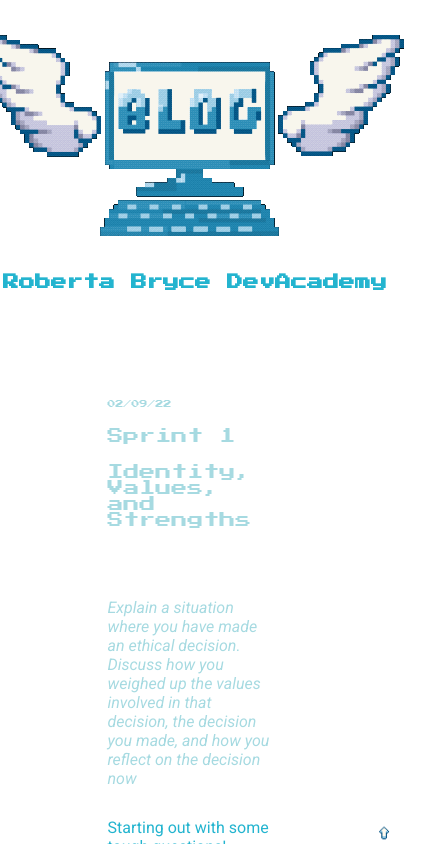
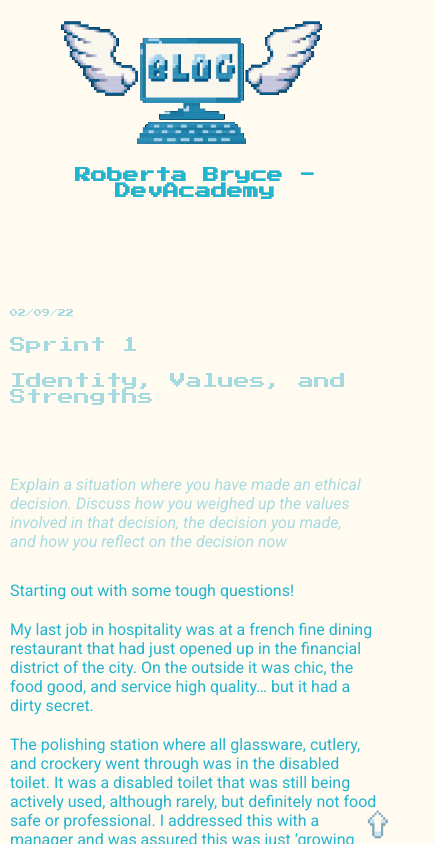
Before and after one commit to roberta-bryce/roberta-bryce.github.io, a plain HTML site: page index.html in a window 390 px wide. Shown: the top 844 px of the page, 435 px wide, since content can reach past the window. Drawn offline with Linux system fonts and the light colour scheme; a script that the page names is missing.

Commit message:
media query added

```diff
--- a/index.html
+++ b/index.html
@@ -19,7 +19,7 @@
   <div id="angel-pc">
   <img src="images/angel-pc.gif">
   </div>
-  <h2>Roberta Bryce DevAcademy</h2>
+  <h2>Roberta Bryce - DevAcademy</h2>
 </header>
 
 <!-- BASIC ENTRY LAYOUT
--- a/styles/main.css
+++ b/styles/main.css
@@ -3,17 +3,62 @@
   padding: 0;
   box-sizing: border-box;
   font-size: 16px;
+  background-color: #fffbf0;
 }
 
-#angel-pc {
-  display: flex;
-  justify-content: center;
-  align-items: center;
+@media (max-width: 799px) {
+  .entry {
+    max-width: 100vw;
+    width: 100%;
+    overflow-x: hidden;
+  }
+
+  header h2 {
+    text-align: center;
+    overflow-x: hidden;
+    max-width: 100%;
+  }
+
+  #angel-pc {
+    display: flex;
+    justify-content: center;
+    align-items: center;
+  }
+
+  header img {
+    width: 75vw;
+  }
+
+  #arrow{
+    max-width: 25px;
+    opacity: 50%;
+  }
+
+}
+
+@media (min-width: 800px) {
+  .entry {
+    max-width: 50vw;
+  }
+
+  #angel-pc {
+    display: flex;
+    justify-content: center;
+    align-items: center;
+  }
+
+  header h2 {
+    font-size: 1.5rem;
+  }
+
+  #arrow{
+    max-width: 3vw;
+  }
+
 }
 
 header h2 {
   font-family: 'Press Start 2P', serif;
-  font-size: 1rem;
   color: #23b4cf;
   width: 100%;
   display: flex;
@@ -22,14 +67,12 @@ header h2 {
 }
 
 #arrow{
-  max-width: 3vw;
   position: fixed;
   bottom: 1vw;
   right: 0;
 }
 
 .entry {
-  max-width: 50vw;
   display: block;
   margin: auto;
   padding: 100px 0 0 0;
@@ -51,7 +94,7 @@ header h2 {
 
 .entry-header {
   font-family: 'Press Start 2P', serif;
-  font-size: 1rem;
+  font-size: 1.5rem;
   color: #a6dae1;
 }
 
```
